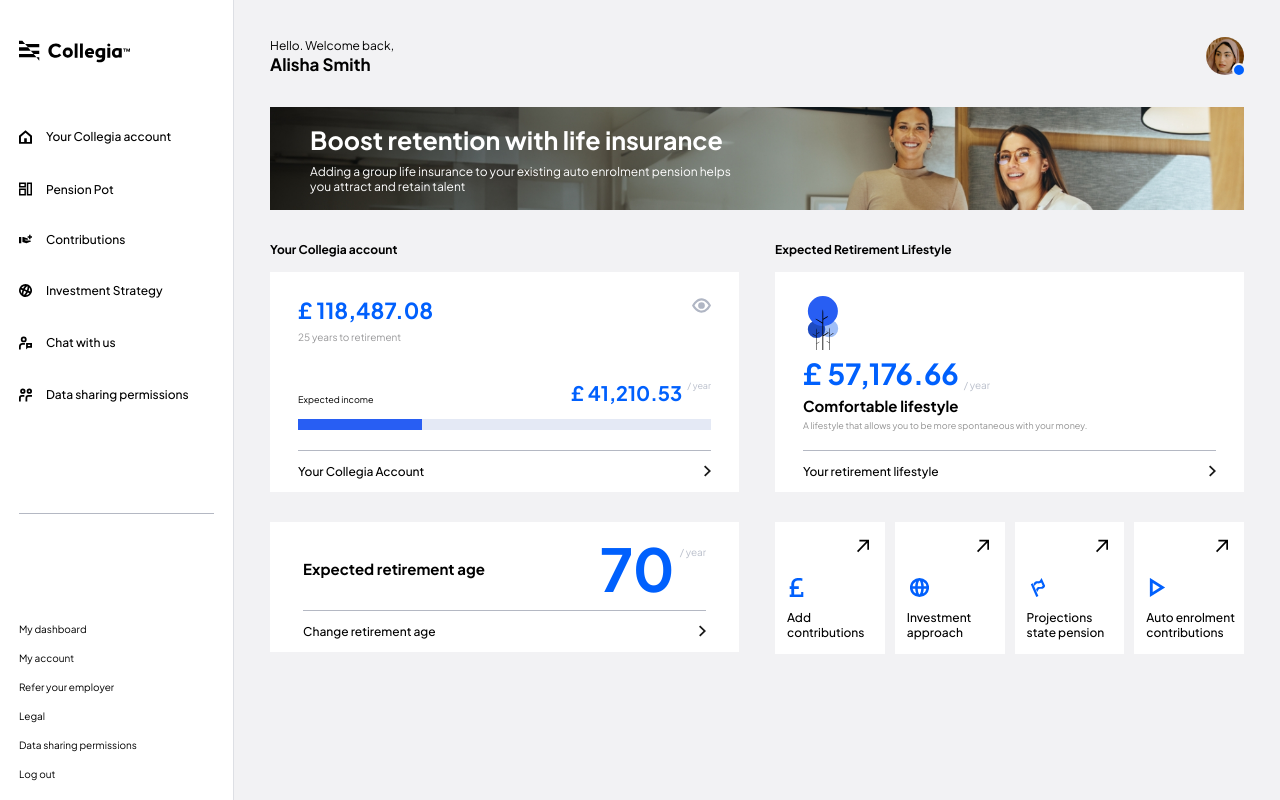
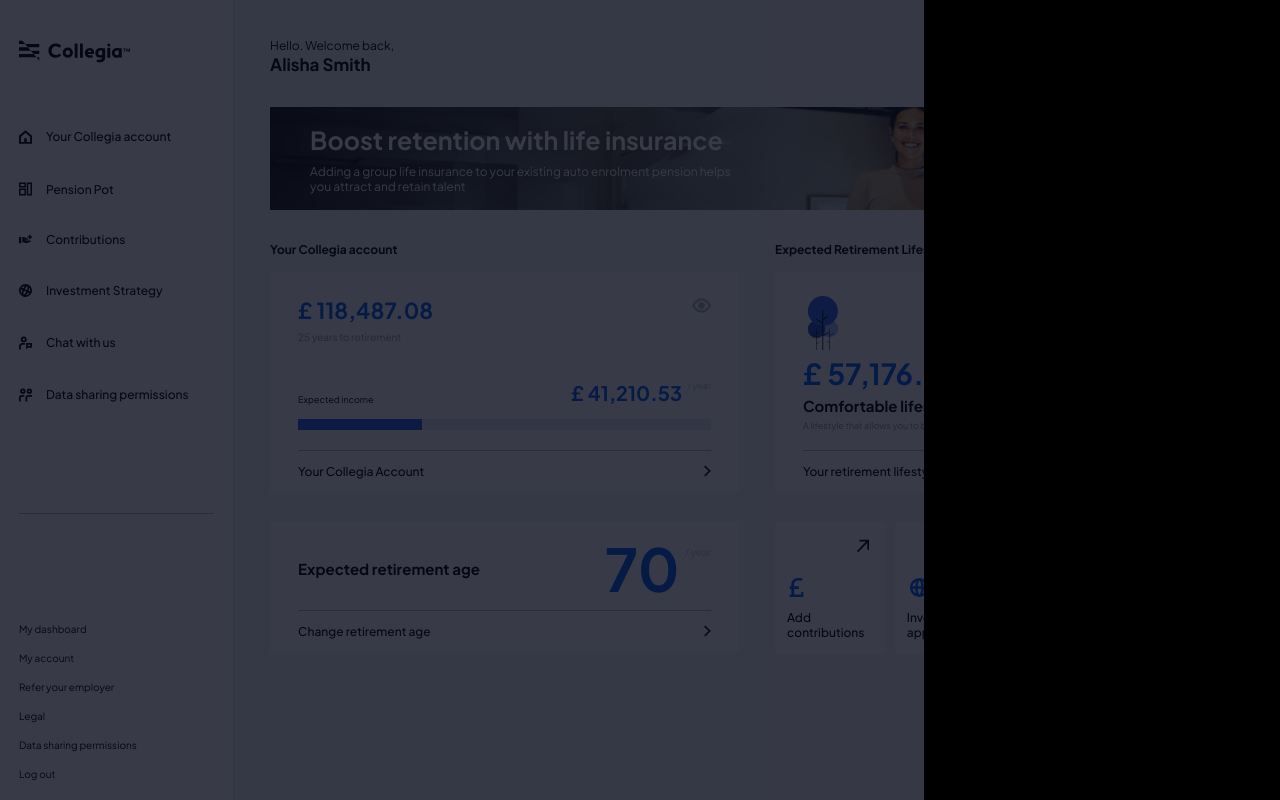
Before and after one commit to Theryston/dashboard, a Next.js app: page /dashboard in a window 1280 px wide. Both pictures are taken after a click on the picture 1225 px from the left and 56 px from the top of the page. Built offline with nearby package versions, Linux system fonts and the light colour scheme.

Commit message:
fix: minimals'

```diff
--- a/app/dashboard/components/BalanceChart/styles.ts
+++ b/app/dashboard/components/BalanceChart/styles.ts
@@ -27,9 +27,11 @@ export const CurrentPriceText = styled.p`
 
 export const EyesIcon = styled(Image)`
   width: 25px;
+  height: 25px;
 
   @media (max-width: 1440px) {
     width: 19px;
+    height: 19px;
   }
 `;
 
--- a/app/dashboard/components/RetirementAgeChart/index.tsx
+++ b/app/dashboard/components/RetirementAgeChart/index.tsx
@@ -7,7 +7,7 @@ export default function RetirementAgeChart() {
       footer="Change retirement age"
       customPadding={{
         large: "13px 40px 0px 40px",
-        small: "9px 33px 0px 33px",
+        small: "9px 28px 0px 28px",
       }}
     >
       <S.Container>
--- a/app/dashboard/components/UserAvatar/index.tsx
+++ b/app/dashboard/components/UserAvatar/index.tsx
@@ -1,11 +1,13 @@
 "use client";
 
 import WomanPng from "../../../../assets/mock-woman.png";
+import UserBar from "../UserBar";
 import * as S from "./styles";
 import { useState } from "react";
 
 export default function UserAvatar() {
   const [isNotificationOpen, setIsNotificationOpen] = useState(false);
+  const [isUserBarOpen, setIsUserBarOpen] = useState(false);
 
   return (
     <S.UserAvatarContainer>
@@ -15,10 +17,12 @@ export default function UserAvatar() {
       <S.UserImage
         onMouseEnter={() => setIsNotificationOpen(true)}
         onMouseLeave={() => setIsNotificationOpen(false)}
+        onClick={() => setIsUserBarOpen(true)}
         src={WomanPng}
         alt="Alisha Smith"
       />
       <S.Circle />
+      <UserBar isOpen={isUserBarOpen} onClose={() => setIsUserBarOpen(false)} />
     </S.UserAvatarContainer>
   );
 }
--- a/app/dashboard/components/UserAvatar/styles.ts
+++ b/app/dashboard/components/UserAvatar/styles.ts
@@ -14,6 +14,7 @@ export const UserImage = styled(Image)`
   height: 50px;
   object-fit: cover;
   border-radius: 50px;
+  cursor: pointer;
 
   @media (max-width: 1440px) {
     width: 38px;
--- /dev/null
+++ b/app/dashboard/components/UserBar/index.tsx
@@ -0,0 +1,33 @@
+"use client";
+
+import * as S from "./styles";
+import { AnimatePresence } from "framer-motion";
+
+type Props = {
+  isOpen: boolean;
+  onClose: () => void;
+};
+
+export default function UserBar({ isOpen, onClose }: Props) {
+  return (
+    <AnimatePresence>
+      {isOpen && (
+        <S.Container
+          initial={{ opacity: 0 }}
+          animate={{ opacity: 1 }}
+          exit={{ opacity: 0 }}
+          onClick={() => onClose()}
+        >
+          <S.Content
+            initial={{ x: 500 }}
+            animate={{ x: 0 }}
+            exit={{ x: 500 }}
+            transition={{
+              duration: 0.2,
+            }}
+          ></S.Content>
+        </S.Container>
+      )}
+    </AnimatePresence>
+  );
+}
--- /dev/null
+++ b/app/dashboard/components/UserBar/styles.ts
@@ -0,0 +1,28 @@
+import { motion } from "framer-motion";
+import Image from "next/image";
+import styled from "styled-components";
+
+export const Container = styled(motion.div)`
+  position: fixed;
+  top: 0px;
+  left: 0px;
+  z-index: 100;
+  height: 100%;
+  width: 100%;
+  background: rgba(7, 10, 26, 0.8);
+  display: flex;
+  justify-content: flex-end;
+`;
+
+export const Content = styled(motion.div)`
+  color: #fff;
+  background: #000000;
+  box-sizing: border-box;
+  height: 100%;
+  width: 474px;
+  z-index: 101;
+
+  @media (max-width: 1440px) {
+    width: 356px;
+  }
+`;
--- a/package.json
+++ b/package.json
@@ -9,6 +9,7 @@
     "lint": "next lint"
   },
   "dependencies": {
+    "framer-motion": "^10.16.4",
     "next": "13.4.1",
     "react": "18.2.0",
     "react-dom": "18.2.0",
```
Also changed, not shown: 1 other file (tests, documents, lock files or other folders).
